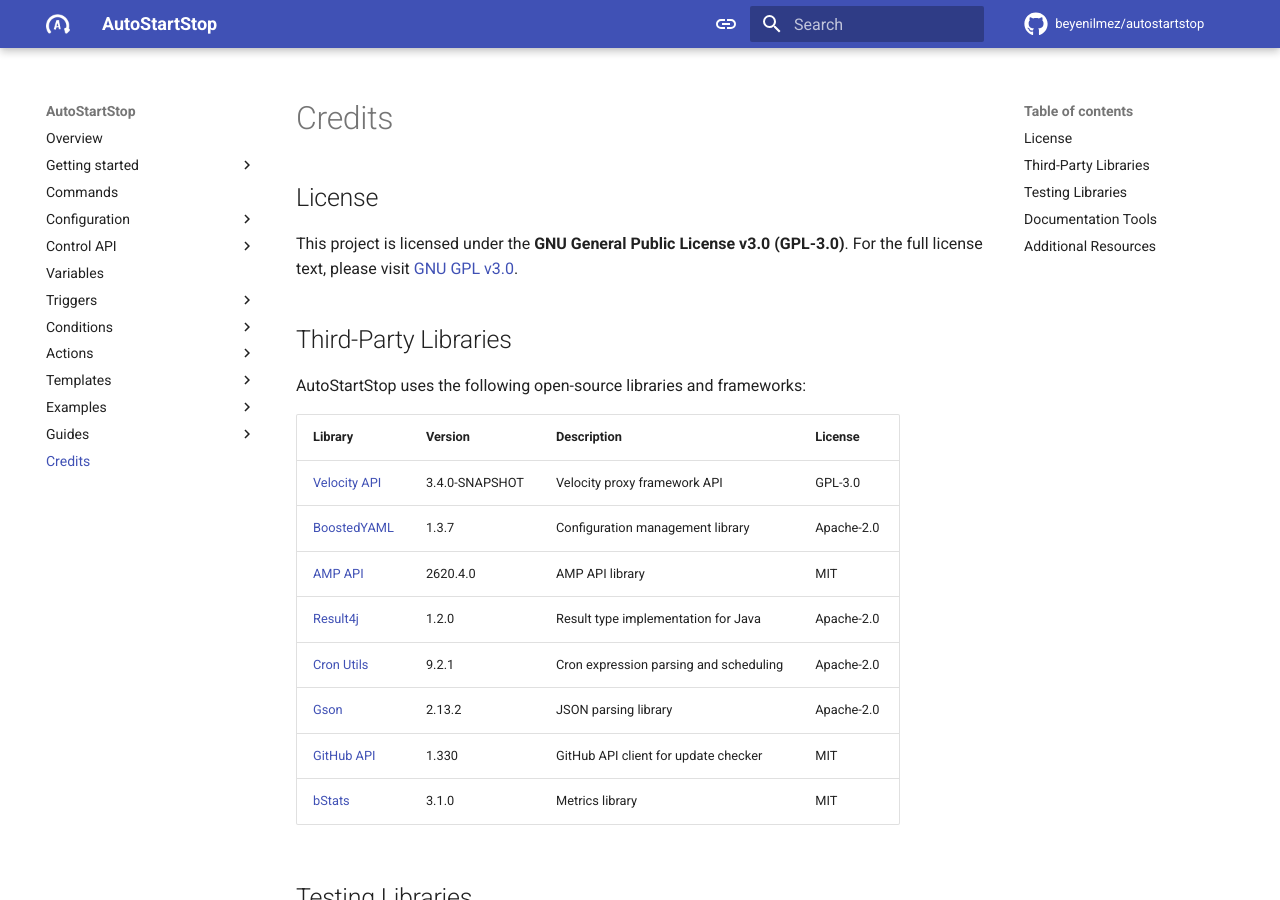
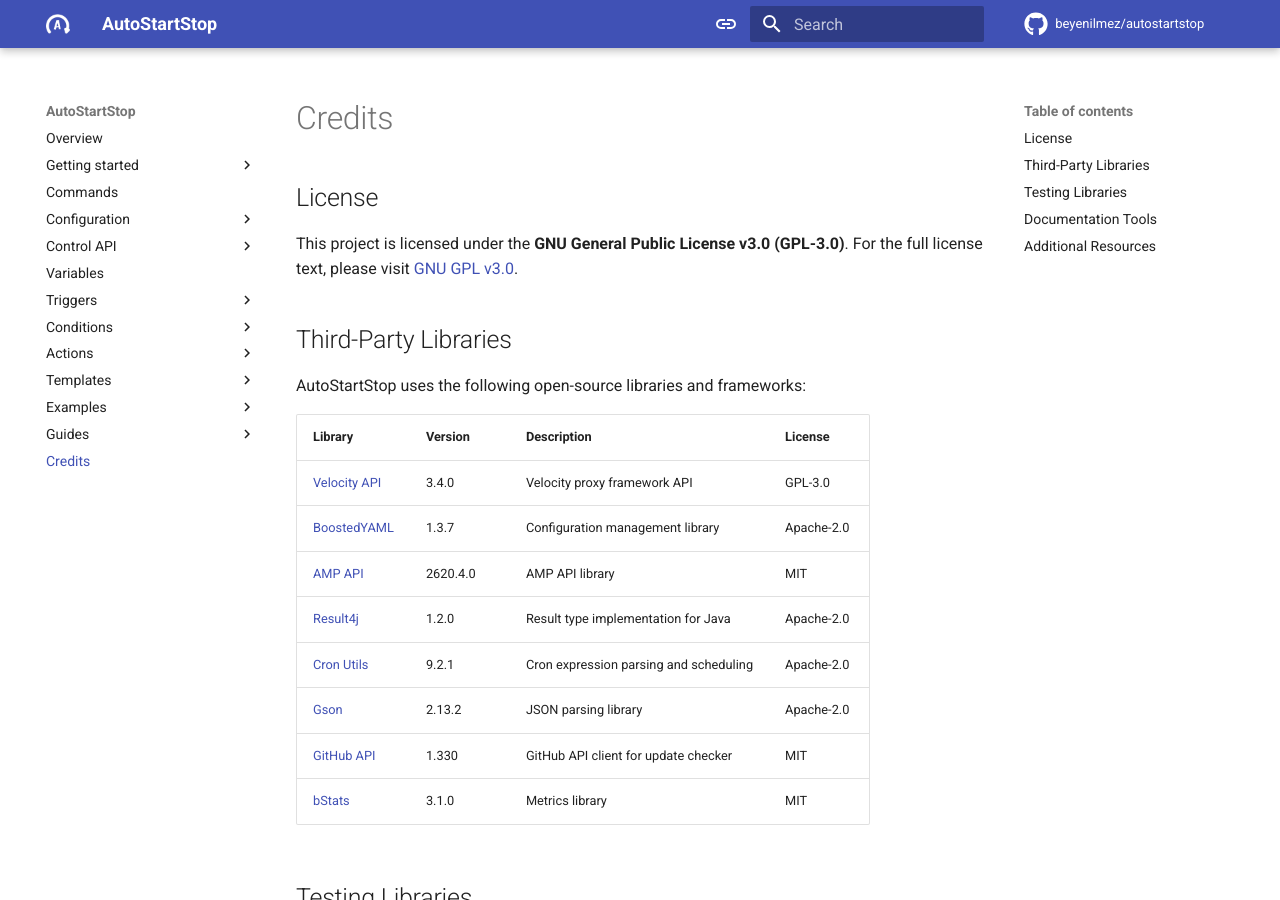
Before and after one commit to beyenilmez/autostartstop, an MkDocs documentation site: the page built from docs/src/credits.md, in a window 1280 px wide and 900 px high. Built offline with MkDocs 1.6.1 and Material for MkDocs 9.7.7, drawn with Linux system fonts in a browser that asks for light colours; comment, search, counter and statistics services are not loaded.

Commit message:
chore: change Velocity version to 3.4.0

```diff
--- a/docs/src/credits.md
+++ b/docs/src/credits.md
@@ -10,7 +10,7 @@ AutoStartStop uses the following open-source libraries and frameworks:
 
 | Library | Version | Description | License |
 |---------|---------|-------------|---------|
-| [Velocity API](https://github.com/PaperMC/Velocity) | 3.4.0-SNAPSHOT | Velocity proxy framework API | GPL-3.0 |
+| [Velocity API](https://github.com/PaperMC/Velocity) | 3.4.0 | Velocity proxy framework API | GPL-3.0 |
 | [BoostedYAML](https://github.com/dejvokep/boosted-yaml) | 1.3.7 | Configuration management library | Apache-2.0 |
 | [AMP API](https://github.com/p0t4t0sandwich/ampapi/blob/main/readmes/Java.md) | 2620.4.0 | AMP API library | MIT |
 | [Result4j](https://github.com/sviperll/result4j) | 1.2.0 | Result type implementation for Java | Apache-2.0 |
```
Also changed, not shown: 1 other file.
